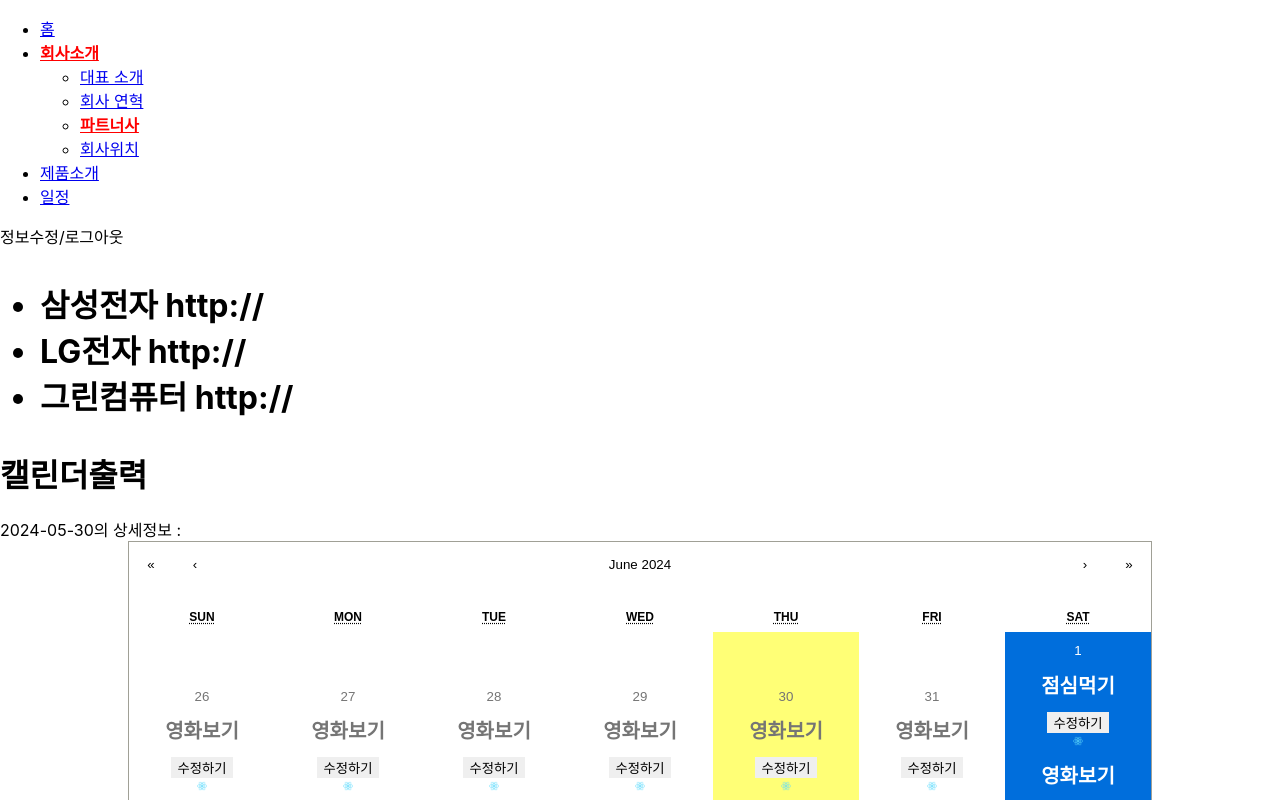
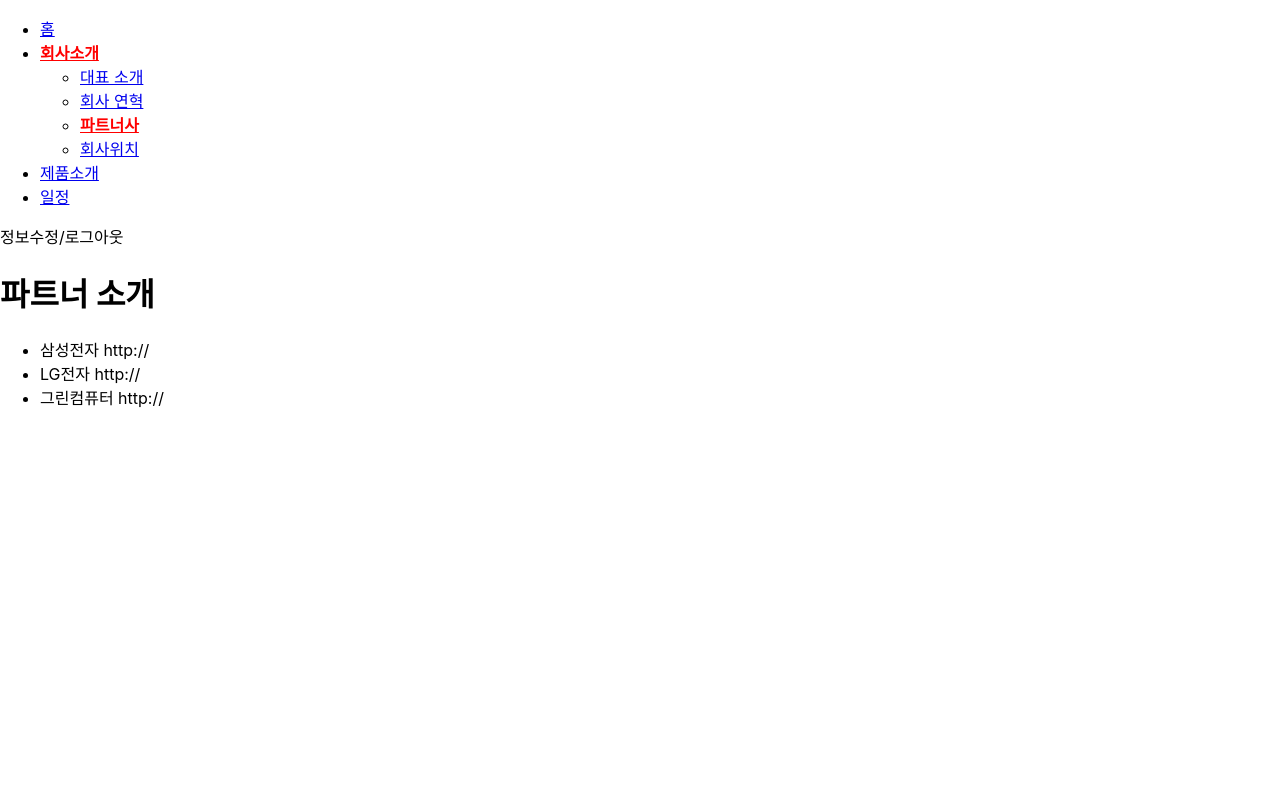
Before and after one commit to miss-gif/react-lecture, a React (Create React App) app: page /company/partner in a window 1280 px wide. Shown: the top 800 px of the page. Built offline with nearby package versions, Linux system fonts and the light colour scheme.

Commit message:
Docs : react-calendar 기능 이해

```diff
--- a/src/App.js
+++ b/src/App.js
@@ -6,7 +6,7 @@
 // Index 라는 이름 충돌로 변경함
 import Home from "./pages/Index";
 import Compony from "./pages/company/Index";
-import GoodDeatil from "./pages/good/Deatil";
+import GoodDeatil from "./pages/good/Detail";
 import Ceo from "./pages/company/Ceo";
 import History from "./pages/company/History";
 import Partner from "./pages/company/Partner";
@@ -22,23 +22,20 @@
     { name: "LG전자", link: "http://" },
     { name: "그린컴퓨터", link: "http://" },
   ];
-
   // 로그인 안된 경우
-  const [isLogin, setIsLogin] = useState(false);
+  const [isLogin, setIsLogin] = useState(true);
 
   return (
     <BrowserRouter>
       {/* 공통레이아웃 적용 */}
       <div className="wrap">
-        <div className="wrap">
-          <Header>
-            {isLogin ? (
-              <div>회원가입/회원로그인</div>
-            ) : (
-              <div>정보수정/로그아웃</div>
-            )}
-          </Header>
-        </div>
+        <Header>
+          {isLogin ? (
+            <div>정보수정/로그아웃</div>
+          ) : (
+            <div>회원가입/회원로그인</div>
+          )}
+        </Header>
 
         <Routes>
           {/* 루트경로 */}
@@ -51,7 +48,7 @@
             <Route path="ceo" element={<Ceo></Ceo>}></Route>
             <Route
               path="history"
-              element={<History title={"좋은회사"} year={1990}></History>}
+              element={<History title="좋은회사" year={1990}></History>}
             ></Route>
             <Route
               path="partner"
@@ -69,11 +66,11 @@
             <Route path="modify/:id" element={<h1>제품 수정</h1>}></Route>
           </Route>
 
+          <Route path="/schedule" element={<Schedule />}></Route>
+
           {/* 잘못된 경로 */}
           <Route path="*" element={<NotFound />}></Route>
-          {/* 캘린더 */}
         </Routes>
-        <Schedule />
         <Footer></Footer>
       </div>
     </BrowserRouter>
--- a/src/css/calendar.css
+++ b/src/css/calendar.css
@@ -1,5 +1,6 @@
 .react-calendar {
   width: 100%;
+  max-width: 100%;
   background: white;
   border: 1px solid #a0a096;
   font-family: Arial, Helvetica, sans-serif;
@@ -154,7 +155,9 @@
   background-color: #e6e6e6;
 }
 
-img {
-  width: 30px;
-  height: 30px;
+.rain {
+  background-color: blue !important;
 }
+.sun {
+  background-color: orange !important;
+}
--- a/src/pages/NotFound.js
+++ b/src/pages/NotFound.js
@@ -1,7 +1,5 @@
-import React from "react";
-
 const NotFound = () => {
-  return <div>잘못된 경로입니다</div>;
+  return <div>잘못된 경로로 접근하셨습니다.</div>;
 };
 
 export default NotFound;
--- a/src/pages/company/History.js
+++ b/src/pages/company/History.js
@@ -1,9 +1,9 @@
-import React from "react";
-
 const History = ({ title, year }) => {
   return (
     <div>
-      {title} {year}History
+      <h1>
+        {title} {year} 연혁
+      </h1>
     </div>
   );
 };
--- a/src/pages/company/Partner.js
+++ b/src/pages/company/Partner.js
@@ -1,19 +1,14 @@
-import React from "react";
-
 const Partner = ({ pc }) => {
   return (
     <div>
-      <h1>
-        <ul>
-          {pc.map((item, index, arr) => {
-            return (
-              <li key={index}>
-                {item.name} {item.link}
-              </li>
-            );
-          })}
-        </ul>
-      </h1>
+      <h1>파트너 소개</h1>
+      <ul>
+        {pc.map((item, index, arr) => (
+          <li key={index}>
+            {item.name} {item.link}
+          </li>
+        ))}
+      </ul>
     </div>
   );
 };
--- a/src/pages/index.js
+++ b/src/pages/index.js
@@ -1,5 +1,4 @@
 import React from "react";
-import Schedule from "./Schedule";
 
 const Index = () => {
   return <h1>홈페이지</h1>;
```
Also changed, not shown: src/pages/good/Detail.js (renamed from src/pages/good/Deatil.js).
